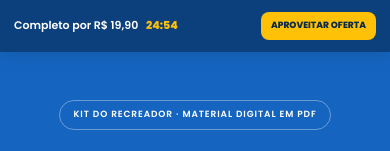
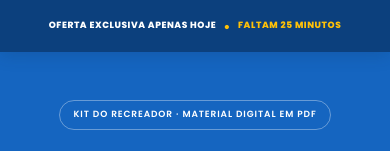
Before and after one commit to ricksom231/dinamicasilustradas, a Next.js app: page / in a window 390 px wide. Shown: the top 151 px of the page. Built offline with nearby package versions, Linux system fonts and the light colour scheme.

Commit message:
Update top offer timer message

```diff
--- a/app/globals.css
+++ b/app/globals.css
@@ -18,11 +18,12 @@ button { cursor: pointer; }
 .primary-button:focus-visible, button:focus-visible, summary:focus-visible { outline: 3px solid var(--gold); outline-offset: 3px; }
 
 .offer-bar { min-height: 52px; position: sticky; top: 0; z-index: 30; display: grid; align-items: center; color: var(--white); background: var(--blue-dark); box-shadow: 0 3px 16px rgb(11 42 74 / 18%); }
-.offer-bar-inner { width: min(1120px, 100%); display: flex; align-items: center; justify-content: center; gap: 13px; margin: 0 auto; padding: 7px 14px; }
+.offer-bar-inner { width: min(1120px, 100%); display: flex; align-items: center; justify-content: center; margin: 0 auto; padding: 7px 14px; }
 .offer-bar p, .offer-ended { margin: 0; font-size: 11px; font-weight: 600; text-align: center; }
-.offer-bar time { display: inline-block; min-width: 42px; color: var(--gold); font-variant-numeric: tabular-nums; font-weight: 800; }
-.offer-bar a { padding: 7px 10px; border-radius: 8px; color: var(--ink); background: var(--gold); font-size: 9px; font-weight: 800; white-space: nowrap; }
-.offer-bar-mobile { display: none; }
+.offer-bar-message { display: flex; align-items: center; justify-content: center; gap: 11px; letter-spacing: .05em; }
+.offer-bar-message strong { color: var(--white); font-size: 11px; font-weight: 800; }
+.offer-bar-message span { color: var(--gold); font-size: 15px; line-height: 1; }
+.offer-bar-message b { color: var(--gold); font-size: 11px; font-weight: 800; }
 
 .hero-section { overflow: hidden; padding: 48px 20px 62px; color: var(--white); background: var(--blue); text-align: center; }
 .hero-copy { max-width: 940px; margin: 0 auto; }
@@ -151,7 +152,6 @@ footer strong { color: var(--white); }
 }
 
 @media (min-width: 900px) {
-  .offer-bar-mobile { display: none; }
   .hero-section { padding-top: 76px; }
   .hero-mockup { min-height: 465px; }
   .marquee-image { width: 270px; height: 336px; }
@@ -162,9 +162,8 @@ footer strong { color: var(--white); }
 }
 
 @media (max-width: 639px) {
-  .offer-bar-desktop { display: none; }
-  .offer-bar-mobile { display: inline; }
-  .offer-bar-inner { justify-content: space-between; }
+  .offer-bar-message { gap: 7px; font-size: 10px; }
+  .offer-bar-message strong, .offer-bar-message b { font-size: 9px; }
 }
 
 @media (prefers-reduced-motion: reduce) {
--- a/app/page.tsx
+++ b/app/page.tsx
@@ -6,7 +6,7 @@ const BASIC_CHECKOUT_URL = "https://zuckpay.com.br/checkout/plano-basico-200-din
 const COMPLETE_CHECKOUT_URL = "https://zuckpay.com.br/checkout/plano-completo-250-dinamicas-para-recreadores";
 const SPECIAL_COMPLETE_CHECKOUT_URL = "https://zuckpay.com.br/checkout/plano-completo-200-dinamicas-para-recreadores";
 const OFFER_DURATION_MINUTES = 25;
-const OFFER_END_STORAGE_KEY = "kit-do-recreador-special-offer-end";
+const OFFER_END_STORAGE_KEY = "kit-do-recreador-special-offer-end-v2-25min";
 
 const productMockup = "https://i.postimg.cc/bwhXDFcZ/imagem-2026-08-03-000720349-removebg-preview.png";
 const completePlanImage = "https://i.postimg.cc/m2YK7NSc/imagem-2026-08-03-014301691.png";
@@ -140,8 +140,7 @@ export default function Home() {
       <div className="offer-bar" role="region" aria-label="Oferta especial do Plano Completo">
         {specialOfferActive ? (
           <div className="offer-bar-inner">
-            <p><span className="offer-bar-desktop">Oferta do Plano Completo por R$ 19,90 termina em:</span><span className="offer-bar-mobile">Completo por R$ 19,90</span> <time aria-live="off">{timeLabel}</time></p>
-            <a href="#oferta-especial">APROVEITAR OFERTA</a>
+            <p className="offer-bar-message"><strong>OFERTA EXCLUSIVA APENAS HOJE</strong><span aria-hidden="true">•</span><b>FALTAM 25 MINUTOS</b></p>
           </div>
         ) : <p className="offer-ended">Oferta especial encerrada</p>}
       </div>
```
Also changed, not shown: 1 other file (tests, documents, lock files or other folders).
